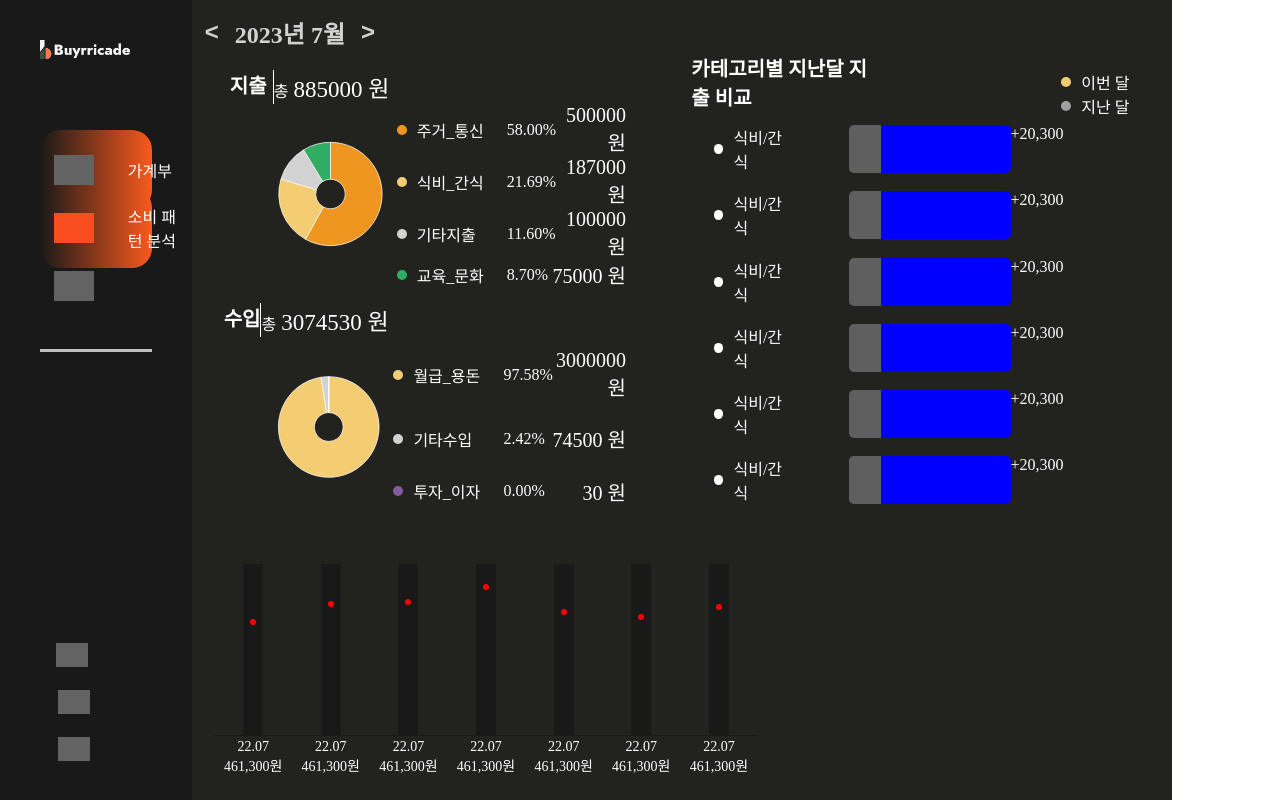
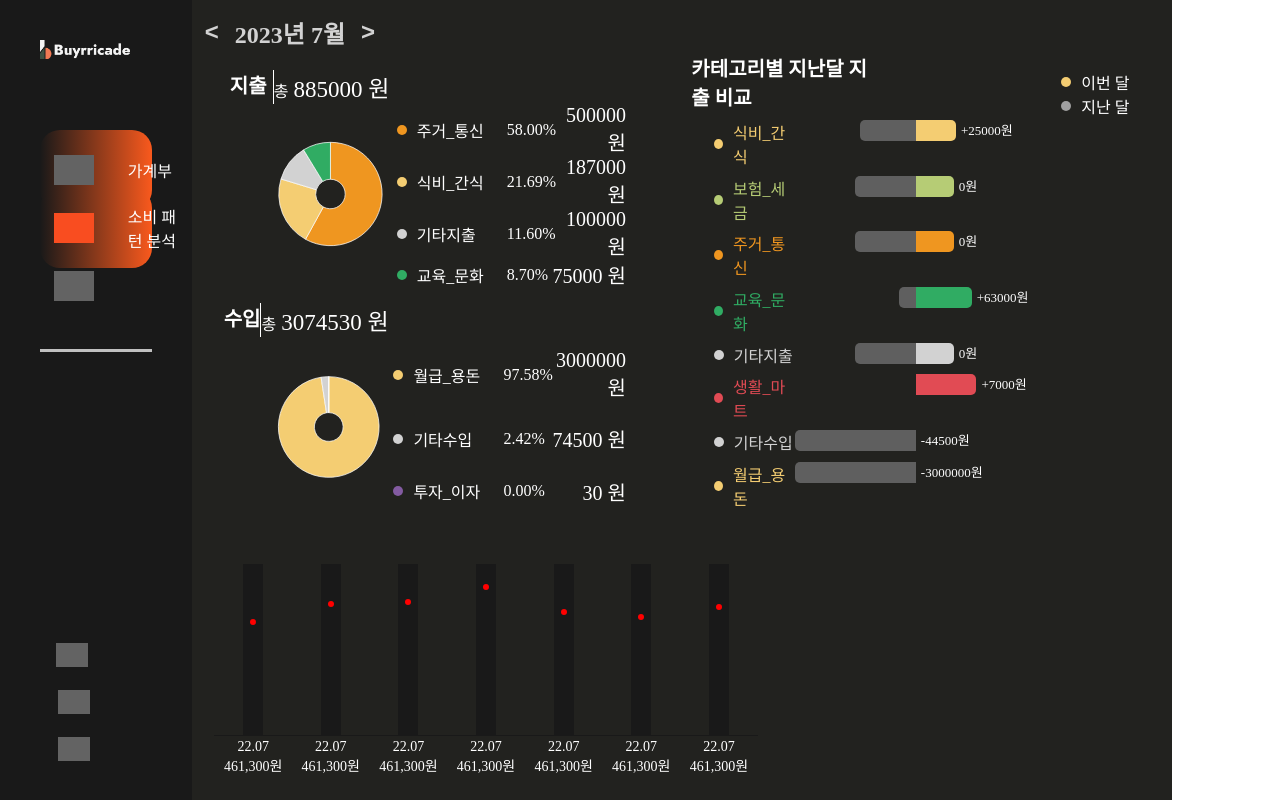
Before and after one commit to gitpcu/seb44_main_007, a React (Create React App) app in the folder client/: page /analysis in a window 1280 px wide. Built offline with nearby package versions, Linux system fonts and the light colour scheme; grey boxes are pictures that could not be loaded; a web font is replaced by a local one.

Commit message:
:zap: 우측 그래프 데이터 포팅

```diff
--- a/client/src/Pages/Analysis/Analysis.jsx
+++ b/client/src/Pages/Analysis/Analysis.jsx
@@ -8,6 +8,143 @@ import PieGraphList from "./PieGraphList";
 import CategoryCompare from "./CategoryCompare";
 import LineGraph from "./LineGraph";
 
+const lastDummy = [
+  {
+    tradeId: 1,
+    type: "지출",
+    tradeName: "커피",
+    amount: 4900,
+    note: "메가커피에서 커피 수혈",
+    date: "2023-06-01",
+    category: "식비_간식",
+  },
+  {
+    tradeId: 2,
+    type: "지출",
+    tradeName: "아이스크림",
+    amount: 1200,
+    note: "너무 더워서 아이스크림 하나 쪽쪽",
+    date: "2023-06-01",
+    category: "식비_간식",
+  },
+  {
+    tradeId: 3,
+    type: "지출",
+    tradeName: "맥주",
+    amount: 32000,
+    note: "톰 크루즈와 부평에서 시원한 맥주 한잔",
+    date: "2023-06-01",
+    category: "식비_간식",
+  },
+  {
+    incomeId: 1,
+    type: "수입",
+    tradeName: "n빵",
+    amount: 14500,
+    note: "톰형 반띵하기로 해놓고 환율+해외송금 수수료 핑계대면서 14500원만 보냄",
+    date: "2023-06-02",
+    category: "기타수입",
+  },
+  {
+    tradeId: 4,
+    type: "지출",
+    tradeName: "냉면",
+    amount: 9000,
+    note: "해장에는 역시 냉면",
+    date: "2023-06-02",
+    category: "식비_간식",
+  },
+  {
+    tradeId: 5,
+    type: "지출",
+    tradeName: "누진세",
+    amount: 16000,
+    note: "뉴진스 콘서트 예매한다는게 누진세를 내버림",
+    date: "2023-06-02",
+    category: "보험_세금",
+  },
+  {
+    tradeId: 6,
+    type: "지출",
+    tradeName: "다이소",
+    amount: 5000,
+    note: "모니터 클리너랑 에탄올 구매",
+    date: "2023-06-02",
+    category: "식비_간식",
+  },
+  {
+    tradeId: 7,
+    type: "지출",
+    tradeName: "커피",
+    amount: 4900,
+    note: "메가커피에서 커피 수혈",
+    date: "2023-06-03",
+    category: "식비_간식",
+  },
+  {
+    fixedId: 1,
+    type: "지출",
+    tradeName: "월세",
+    amount: 500000,
+    note: "월세 지출,,,,",
+    date: "2023-06-03",
+    category: "주거_통신",
+  },
+  {
+    tradeId: 8,
+    type: "지출",
+    tradeName: "야구 경기 관람",
+    amount: 12000,
+    note: "길바닥에 돈을 버리고 왔다.",
+    date: "2023-06-04",
+    category: "교육_문화",
+  },
+  {
+    tradeId: 9,
+    type: "지출",
+    tradeName: "유니폼 구매",
+    amount: 55000,
+    note: "방바닥 닦을 걸레가 하나 더 생겼나",
+    date: "2023-06-04",
+    category: "식비_간식",
+  },
+  {
+    tradeId: 10,
+    type: "지출",
+    tradeName: "맥주",
+    amount: 50000,
+    note: "찬호형과 경기를 곱씹으며 맥주 한잔",
+    date: "2023-06-04",
+    category: "식비_간식",
+  },
+  {
+    incomeId: 2,
+    type: "수입",
+    tradeName: "월급",
+    amount: 3000000,
+    note: "하나님 아버지 오늘 한명 살리셨습니다",
+    date: "2023-06-05",
+    category: "월급_용돈",
+  },
+  {
+    incomeId: 3,
+    type: "수입",
+    tradeName: "찬호형 n빵",
+    amount: 30000,
+    note: "송금 메모가 '제가LA에있을' 에서 끊겨 있다.",
+    date: "2023-06-05",
+    category: "기타수입",
+  },
+  {
+    tradeId: 11,
+    type: "지출",
+    tradeName: "누나에게 대출",
+    amount: 100000,
+    note: "하나님 아버지 한명 올라갑니다",
+    date: "2023-06-05",
+    category: "기타지출",
+  },
+];
 // Dummy Data Import
 const PageWrap = styled.div`
   background-color: rgb(34, 34, 31);
@@ -128,7 +265,7 @@ function Analysis() {
   const initData = useSelector((state) => state.data.initData);
 
   // dataState
-  const [lastmonthData, setLastMonthData] = useState([]); // 전체 데이터(지난달)
+  const [lastmonthData, setLastMonthData] = useState(lastDummy); // 전체 데이터(지난달)
   const [monthData, setMonthData] = useState([]); // 전체 데이터(이번달)
   const [spend, setSpend] = useState(0); // 총 지출
   const [income, setIncome] = useState(0); // 총 수입
--- a/client/src/Pages/Analysis/CategoryCompageDetail.js
+++ b/client/src/Pages/Analysis/CategoryCompageDetail.js
@@ -1,5 +1,6 @@
 import React from "react";
 import styled from "styled-components";
+import Palette from "../../Palette/Palette.jsx";
 
 const Wrap = styled.div`
   display: flex;
@@ -11,9 +12,20 @@ const Title = styled.div`
   width: 20%;
 `;
 const Graph = styled.div`
-  width: 80%;
+  width: 60%;
+  max-height: 21px;
   display: flex;
   justify-content: center;
+`;
+const LeftWrap = styled.div`
+  display: flex;
+  justify-content: right;
+  width: 50%;
+`;
+const RightWrap = styled.div`
+  display: flex;
+  justify-content: left;
+  width: 50%;
 `;
 const GraphLeft = styled.div`
   display: flex;
@@ -21,18 +33,25 @@ const GraphLeft = styled.div`
   background-color: rgb(95, 95, 95);
   border-top-left-radius: 5px;
   border-bottom-left-radius: 5px;
-  width: 10%;
+  width: ${(props) => `${props.length}%`};
+  height: 100%;
 `;
 const GraphRight = styled.div`
   display: flex;
   justify-content: left;
-  background-color: blue;
+  background-color: ${(props) => props.color};
   border-top-right-radius: 5px;
   border-bottom-right-radius: 5px;
-  width: 40%;
+  width: ${(props) => `${props.length - 10}%`};
+  height: 100%;
+  margin-right: 5px;
 `;
-const Money = styled.div`
+const Money = styled.p`
   color: white;
+  font-size: 13px;
+  width: 100px;
+  height: 100%;
+  line-height: 21px;
 `;
 const ListDot = styled.div`
   width: 10px;
@@ -41,21 +60,32 @@ const ListDot = styled.div`
   border-radius: 50%;
   margin-right: 10px;
 `;
-function CategoryCompageDetail() {
-  //   const graphmake = (prev, next) => {
-  //     let total = prev + next;
-  //     const prevgraph =
-  //   };
+function CategoryCompageDetail({
+  categoryamount,
+  lastmonthcategoryamount,
+  category,
+}) {
+  const interval = categoryamount - lastmonthcategoryamount; // 이전달과 지난달의 차이
+  const monthsum = categoryamount + lastmonthcategoryamount; // 이전달과 지난달의 합
+  const curPercent = (categoryamount / monthsum) * 100; // 현재 달 %
+  const prevPercent = (lastmonthcategoryamount / monthsum) * 100; // 지난 달 %
   return (
     <Wrap>
       <Title>
-        <ListDot color="#FFFFFF" />
-        <p style={{ color: "#ffffff" }}> 식비/간식</p>
+        <ListDot color={Palette[category]} />
+        <p style={{ color: Palette[category] }}>{category}</p>
       </Title>
       <Graph>
-        <GraphLeft />
-        <GraphRight />
-        <Money>+20,300</Money>
+        <LeftWrap>
+          <GraphLeft length={prevPercent} />
+        </LeftWrap>
+        <RightWrap>
+          <GraphRight color={Palette[category]} length={curPercent} />
+          <Money>
+            {interval > 0 ? "+" : null}
+            {interval}원
+          </Money>
+        </RightWrap>
       </Graph>
     </Wrap>
   );
--- a/client/src/Pages/Analysis/CategoryCompare.js
+++ b/client/src/Pages/Analysis/CategoryCompare.js
@@ -14,15 +14,35 @@ function CategoryCompare({ spendData, lastmonthData }) {
   const prevmonth = lastmonthData;
 
   // 카테고리 종류
-  const categoryarr = [
+  const categoryarr1 = [
     ...new Set(
       curmonth.map((it) => {
         return it.category;
       })
     ),
   ];
+  const categoryarr2 = [
+    ...new Set(
+      prevmonth.map((it) => {
+        return it.category;
+      })
+    ),
+  ];
 
+  const categoryarr = Array.from(new Set([...categoryarr1, ...categoryarr2]));
+
+  // 이번달의 카테고리별 총 사용금액
   const curmonthByCategory = curmonth.reduce((result, item) => {
+    if (result[item.category]) {
+      result[item.category] += item.amount;
+    } else {
+      result[item.category] = item.amount;
+    }
+    return result;
+  }, {});
+
+  // 지난달의 카테고리별 총 사용금액
+  const lastmonthBycategory = prevmonth.reduce((result, item) => {
     if (result[item.category]) {
       result[item.category] += item.amount;
     } else {
@@ -33,8 +53,19 @@ function CategoryCompare({ spendData, lastmonthData }) {
   return (
     <Wrap>
       {categoryarr.map((it) => {
-        const categoryamount = curmonthByCategory[it];
-        return <CategoryCompageDetail categoryamount={categoryamount} />;
+        const categoryamount = curmonthByCategory[it]
+          ? curmonthByCategory[it]
+          : 0;
+        const lastmonthcategoryamount = lastmonthBycategory[it]
+          ? lastmonthBycategory[it]
+          : 0;
+        return (
+          <CategoryCompageDetail
+            categoryamount={categoryamount}
+            lastmonthcategoryamount={lastmonthcategoryamount}
+            category={it}
+          />
+        );
       })}
     </Wrap>
   );
```
